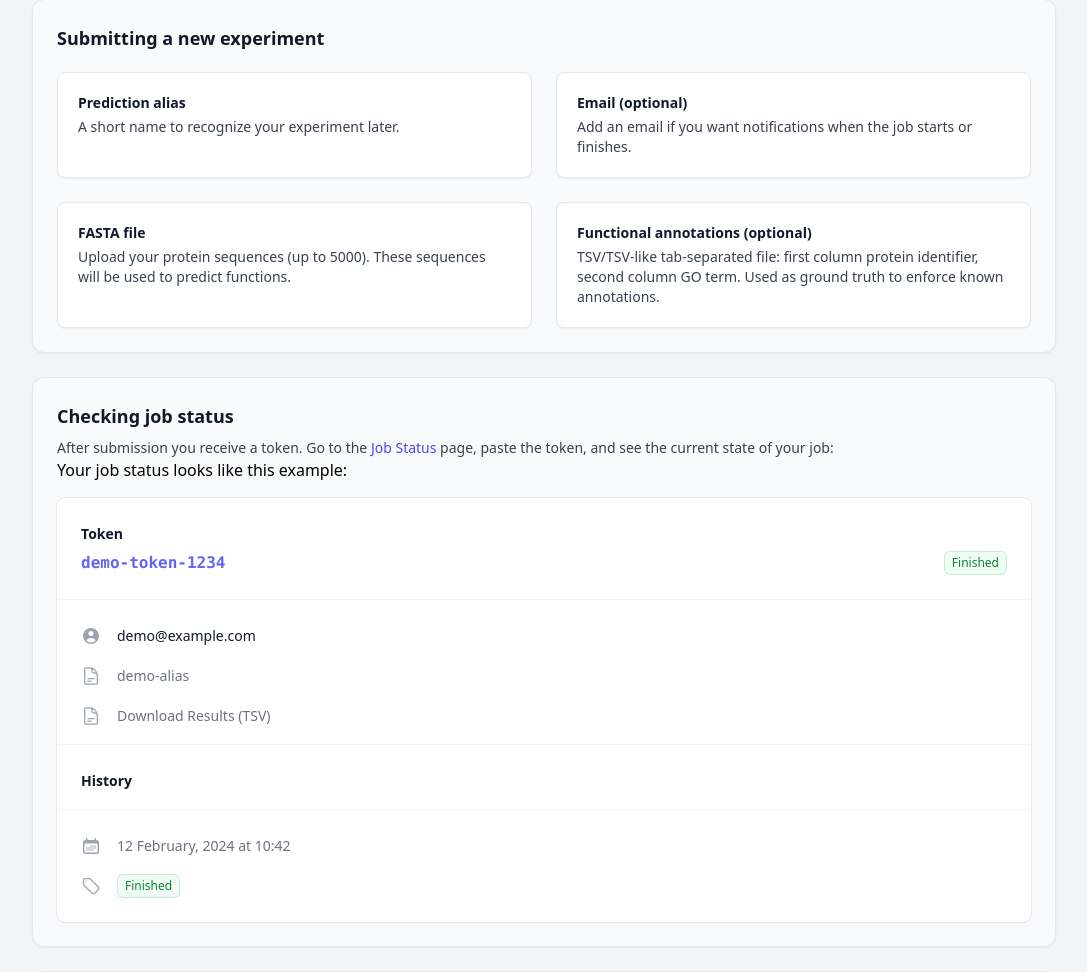
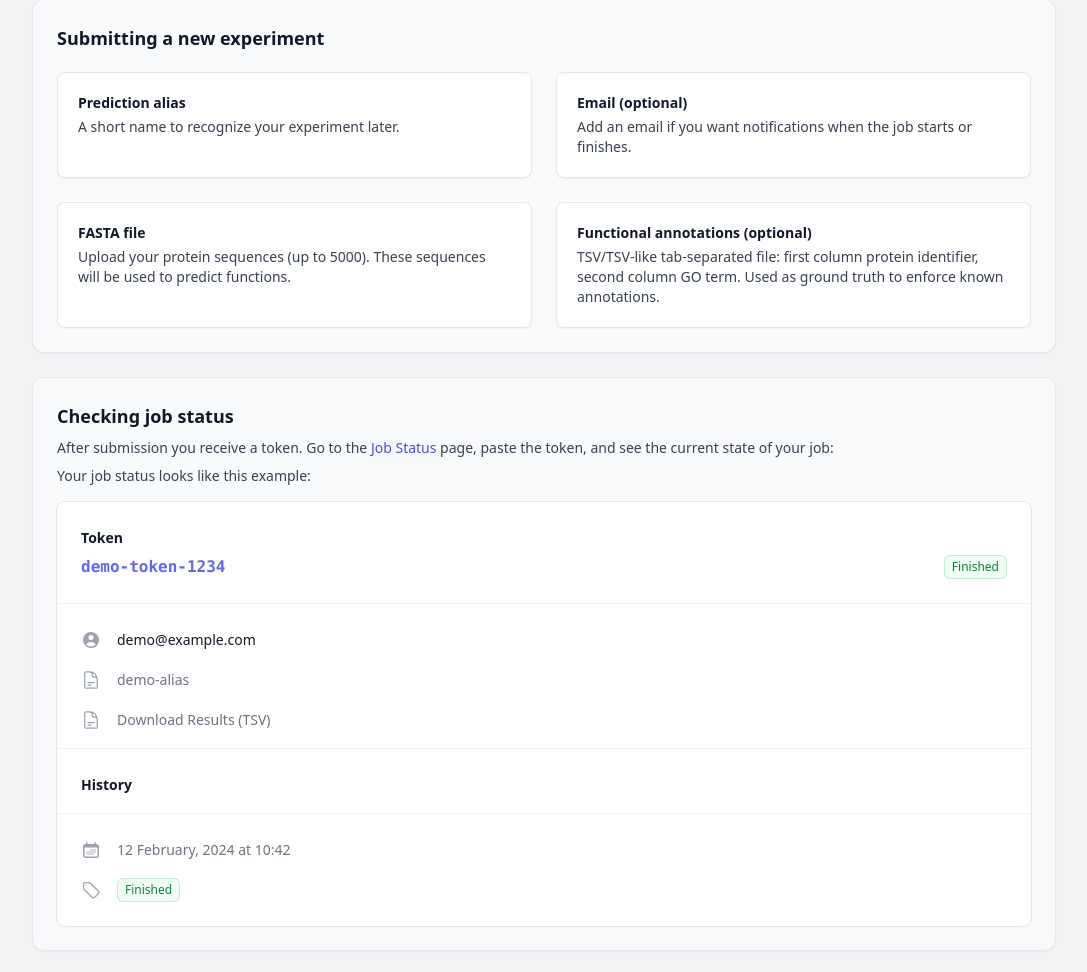
Before and after one commit to paccanarolab/s2f-web, a Python web app: template frontend/base/jinja2/base/help.html in a window 1280 px wide. Shown: the part 256-1228 px from the top of the page, without its empty margins (96-1183 px from the left). Run offline with Jinja, Linux system fonts and the light colour scheme; the template is opened without the code that fills it, so the values that code supplies are empty; style sheets or scripts are compiled from the project's sources.

Commit message:
Adding css class to enganche the paragraph

```diff
--- a/frontend/base/jinja2/base/help.html
+++ b/frontend/base/jinja2/base/help.html
@@ -47,7 +47,7 @@
         <p class="mt-2 text-sm text-gray-700">
             After submission you receive a token. Go to the <a class="text-indigo-600 hover:text-indigo-500" href="{{ url('search') }}">Job Status</a> page, paste the token, and see the current state of your job:
         </p>
-        <p> Your job status looks like this example: </p>
+        <p class="mt-2 text-sm text-gray-700"> Your job status looks like this example: </p>
         <div class="mt-4 rounded-lg bg-white ring-1 ring-gray-200 shadow-sm">
             <dl class="flex flex-wrap">
                 <div class="flex-auto pl-6 pt-6">
```
